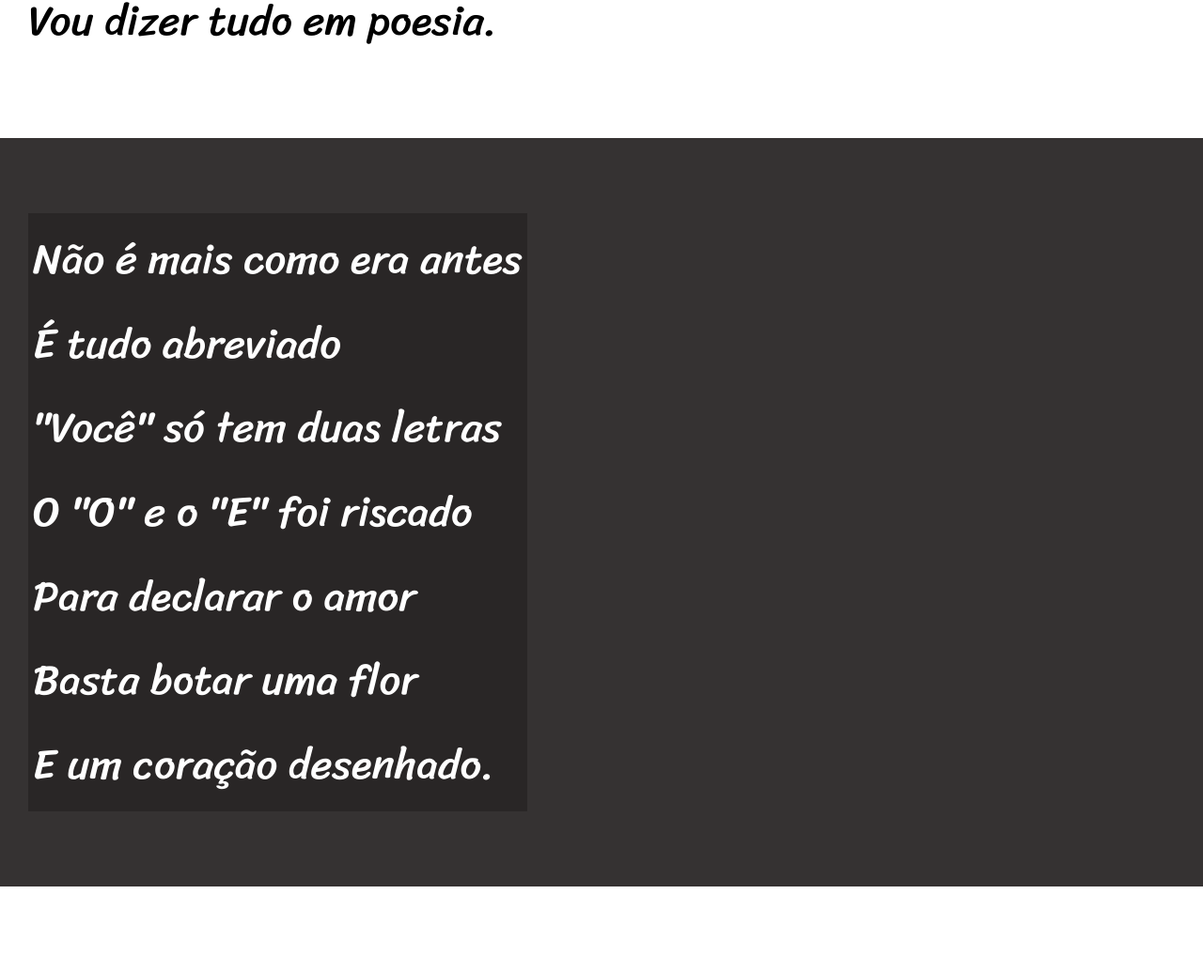
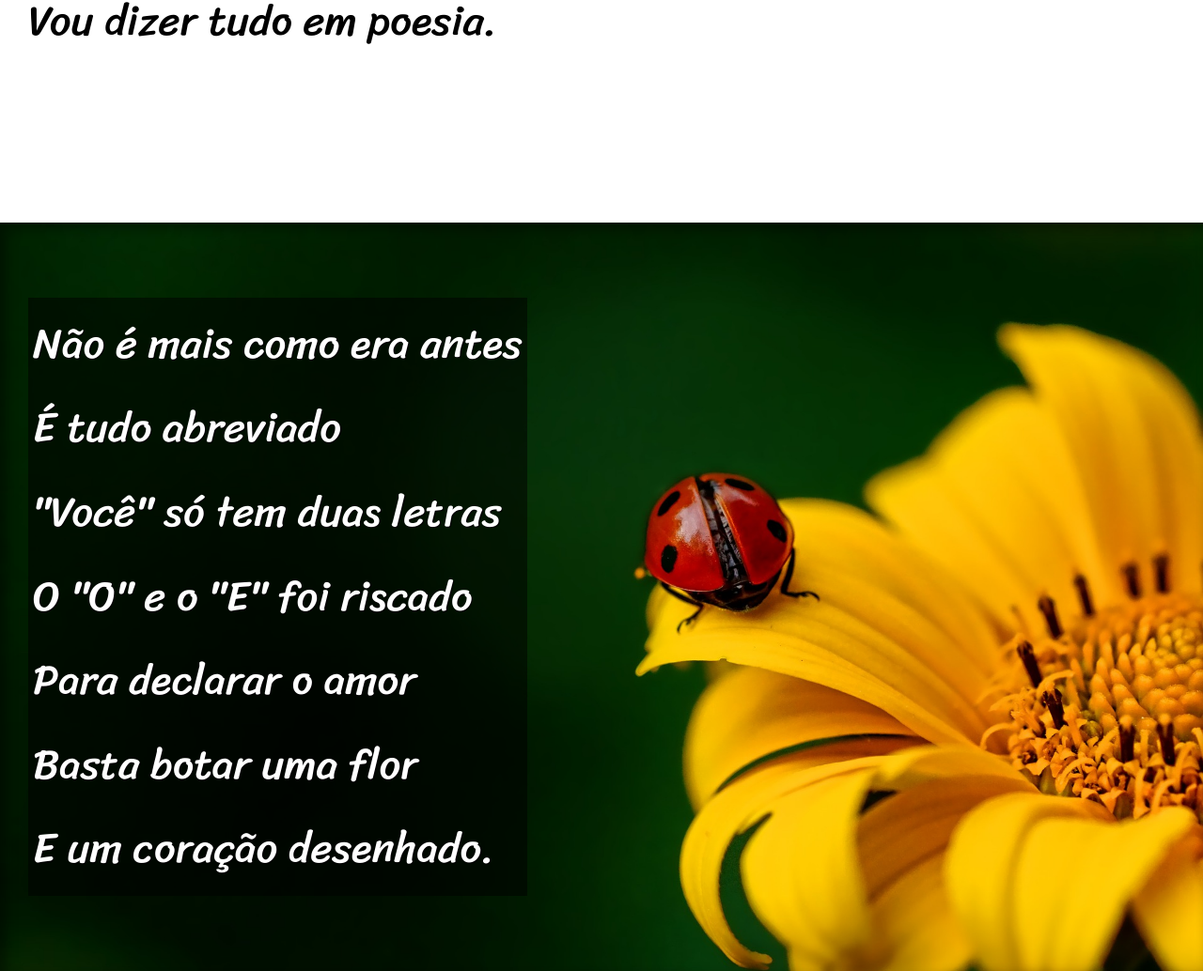
Before and after one commit to matheuspedrodev/html-css, a plain HTML site: page desafios/d012/index.html in a window 1280 px wide. Shown: the part 900-1934 px from the top of the page at 94% size. Drawn offline with Linux system fonts and the light colour scheme.

Commit message:
desafio 012 finalizado

```diff
--- a/desafios/d012/estilo/style.css
+++ b/desafios/d012/estilo/style.css
@@ -57,6 +57,10 @@ section {
     font-size: 3.5vw;
 }
 
+section > p {
+    padding-bottom: 2em;
+}
+
 section.normal {
     background-color: white;
     color: black;
@@ -65,12 +69,27 @@ section.normal {
 section.imagem {
     background-color: rgb(53, 50, 50);
     color: white;
+    box-shadow: inset 6px 6px 13px 0px rgba(0, 0, 0, 0.445);
+    background-size: cover;
 }
 
 section.imagem > p {
     display: inline-block;
     padding: 5px;
-    background-color: rgba(0, 0, 0, 0.233);
+    background-color: rgba(0, 0, 0, 0.521);
+    text-shadow: 1px 1px 0px black;
+}
+
+section#img01 {
+    background-image: url(../imagens/background001.jpg);
+    background-position: right center;
+    background-attachment: fixed;
+}
+
+section#img02 {
+    background-image: url(../imagens/background002.jpg);
+    background-position: right bottom;
+    background-attachment: fixed;
 }
 
 footer {
--- a/desafios/d012/index.html
+++ b/desafios/d012/index.html
@@ -24,7 +24,7 @@
         </p>
     </section>
 
-    <section class="imagem">
+    <section class="imagem" id="img01">
         <p>
             Não é mais como era antes <br>
             É tudo abreviado <br>
@@ -58,7 +58,7 @@
         </p>
     </section>
 
-    <section class="imagem">
+    <section class="imagem" id="img02">
         <p>
             Tenho saudade das cartas <br>
             Escritas com a própria mão <br>
```
